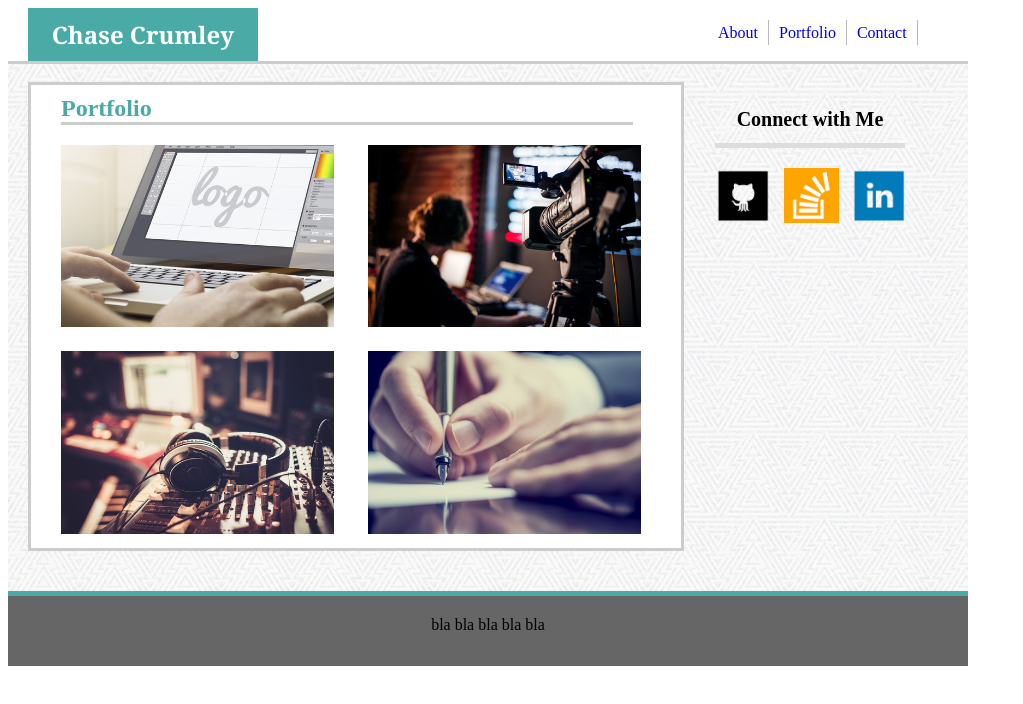
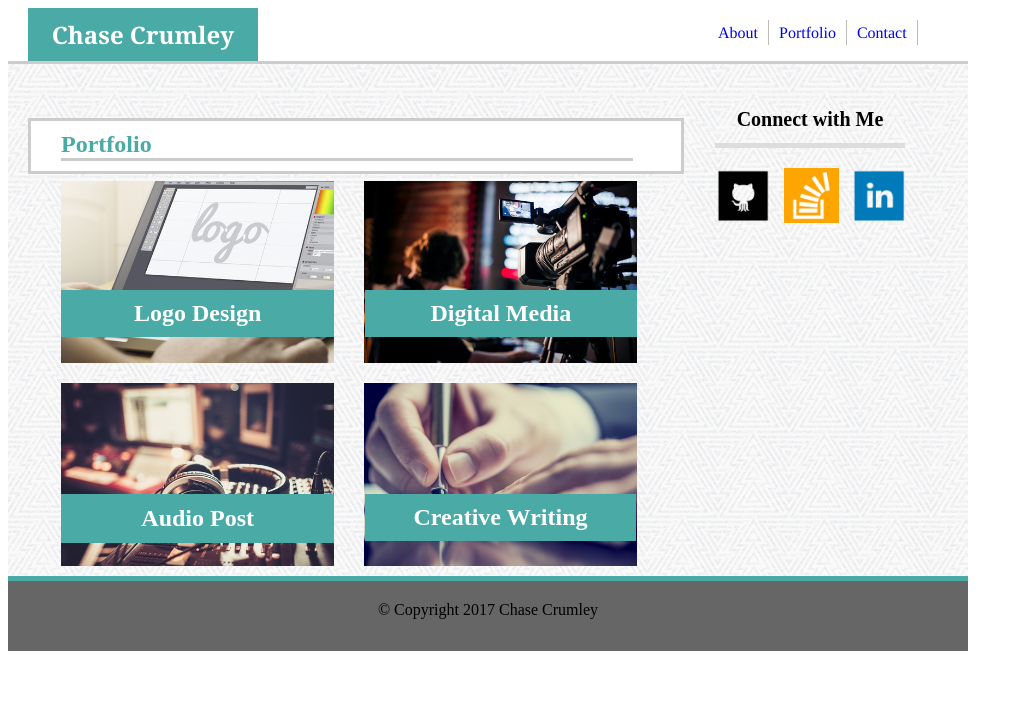
Before and after one commit to ccruml20/Basic-Portfolio, a plain HTML site: page portfolio.html in a window 1280 px wide. Shown: the whole page, without its empty margins (0-1023 px from the left). Drawn offline with Linux system fonts and the light colour scheme.

Commit message:
broken version

```diff
--- a/Assets/css/style.css
+++ b/Assets/css/style.css
@@ -44,9 +44,12 @@ nav li {
 	float: left;
 	border-right: 1px solid #bbb;
 	line-height: 5px;
-	font-family: Time s;
+	font-family: Times;
 }
 
+nav a:hover {
+    background-color: #ffe684;
+}
 nav a {
 	display: block;
 	padding: 10px;
@@ -131,9 +134,11 @@ footer {
 	padding: 0 0;
 	text-align: center;
 	border-top: solid #4aaaa5 5px;
+	clear: both;
 }
 footer p {
 	margin-top: 20px;
+	font-size: 16px;
 }
 
 .divStyle2 {
@@ -149,10 +154,37 @@ footer p {
 
 }
 .divStyle2 img {
-		width: 42%;
+	width: 42%;
 	margin: 10px 0px 10px 0px;
 	padding-left: 30px;
+	float: left;
 }
+/*.divStyle2 div {
+	width: 42%;
+	float: left;*/
+}
+/*/*.divStyle2 h2 {
+	position: absolute;
+	/*bottom: 280px;
+	left: 10px;*/
+	background-color: #4aaaa5;
+	/*padding-left: 70px; */
+	width: 203px;
+	color: #fff;
+	/*float: left;*/
+	/*margin: 0 14px 180px 20px;*/
+	margin-right: 0;
+	padding: 0;
+	left: 80px;
+}
+.clearfix:after {
+   content: " "; /* Older browser do not support empty content */
+   visibility: hidden;
+   display: block;
+   height: 0;
+   clear: both;
+}
+
 
 .divStyle2 h1 {
 	margin: 10px 30px 10px 30px;
@@ -170,3 +202,45 @@ footer p {
 	padding-left: 40px;
 	margin-left: 40px;
 }
+
+/*.imgBox h2 {
+	text-align: center;
+	position: absolute;
+	top: 40px;
+}*/
+.logoBanner {
+	position: absolute;
+	background-color: #4aaaa5;
+	left: 30px;
+	top: 169px;
+	margin: 0;
+	padding: 10px 73px;
+	color: #fff;
+}
+.mediaBanner {
+	position: absolute;
+	background-color: #4aaaa5;
+	left: 333.5px;
+    top: 169px;
+    margin: 0;
+    padding: 10px 66px;
+	color: #fff;
+}
+.audioBanner {
+	position: absolute;
+	background-color: #4aaaa5;
+	left: 30px;
+    top: 373px;
+    margin: 0;
+    padding: 11px 80.3px;
+	color: #fff;
+}
+.writingBanner {
+	position: absolute;
+	background-color: #4aaaa5;
+    left: 333.5px;
+    top: 373px;
+    margin: 0;
+    padding: 10px 49px;
+	color: #fff;
+}
--- a/portfolio.html
+++ b/portfolio.html
@@ -7,6 +7,7 @@
     <link rel="stylesheet" type="text/css" href="Assets/css/style.css" media="screen" />
 </head>
 <div class="container">
+
     <body class="bodyStyle">
         <div class="divRow">
             <div class="divName">
@@ -24,24 +25,32 @@
             </div>
         </div>
         </header>
-
+           <br><br>
         <div>
-				<section class="sectionStyle">
+            <section>
                 <div class="divStyle2">
                     <h1>Portfolio</h1>
-			<!-- putting in contact text box -->
-
+                    <div class="imgBox">
                         <a target="_blank">
                             <img src="./Assets/images/logo_design.png"></a>
+                            <h2 class="logoBanner">Logo Design</h2>
+                    </div>
+                    <div>
                         <a target="_blank">
                             <img src="./Assets/images/film.png"></a>
+                            <h2 class="mediaBanner">Digital Media</h2>
+                    </div>
+                    <div>
                         <a target="_blank">
                             <img src="./Assets/images/audio.png"></a>
+                            <h2 class="audioBanner">Audio Post</h2>
+                    </div>
+                    <div>
                         <a target="_blank">
                             <img src="./Assets/images/writing.png"></a>
-
+                            <h2 class="writingBanner">Creative Writing</h2>
                     </div>
-
+                </div>
             </section>
         </div>
         <div class="picBox">
@@ -53,8 +62,9 @@
             </div>
         </div>
         <footer>
-			 <p>bla bla bla bla bla</p>
+            <p> &copy; Copyright 2017 Chase Crumley</p>
         </footer>
     </body>
 </div>
+
 </html>
```
Also changed, not shown: contact.html (+5 -5 lines), index.html (+2 -6 lines). Lines whose indentation alone changed are shown as unchanged.
